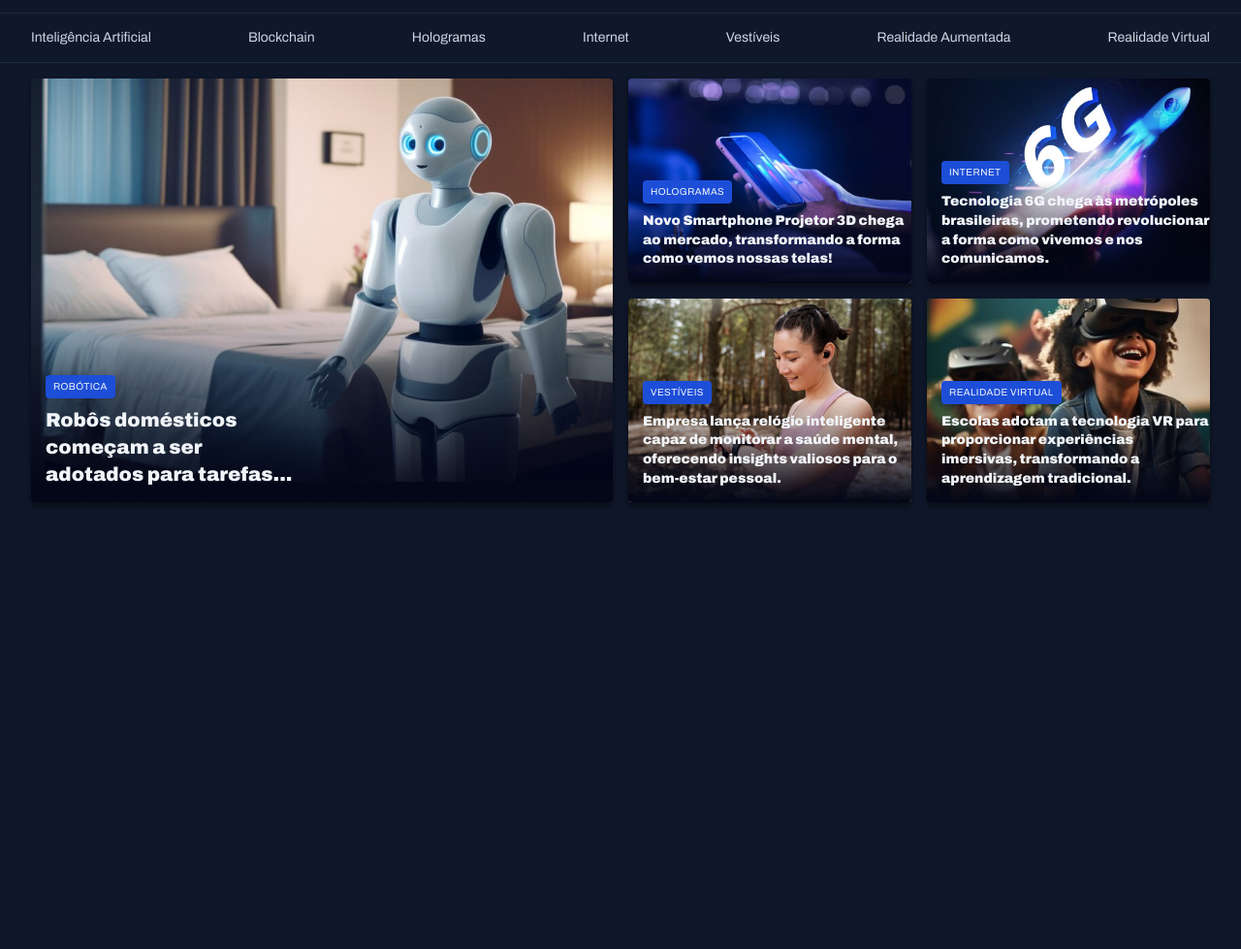
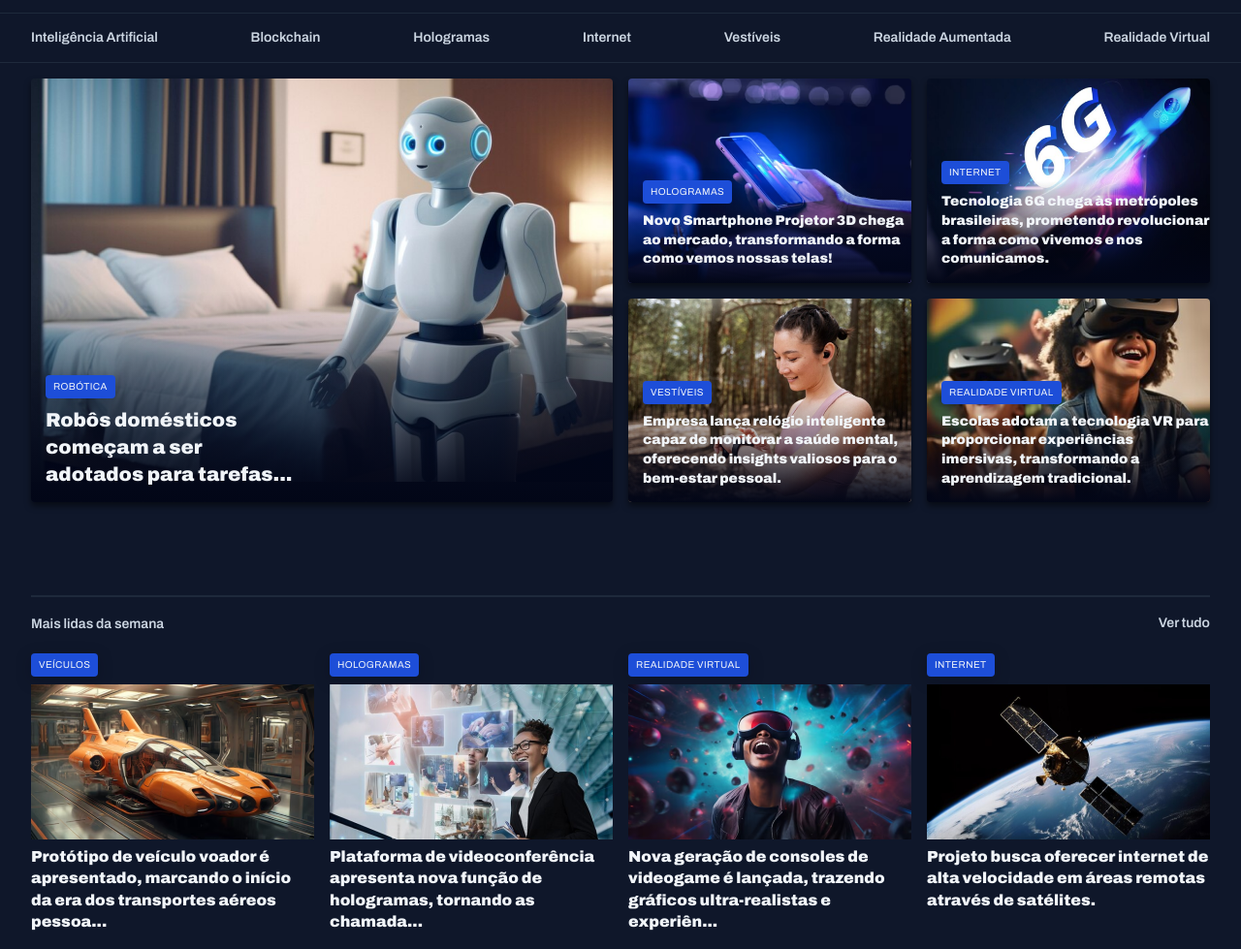
Before and after one commit to AndreTrevizam/projeto-technews-responsivo, a plain HTML site: page index.html in a window 1280 px wide. Shown: the part 51-1030 px from the top of the page at 97% size. Before the commit the page ends 800 px from the top, so only its background shows below. Drawn offline with Linux system fonts and the light colour scheme.

Commit message:
seção weekly

```diff
--- a/index.html
+++ b/index.html
@@ -30,13 +30,13 @@
     </div>
 
     <nav class="container topics flex gap-2 px-base">
-      <p>Inteligência Artificial</p>
-      <p>Blockchain</p>
-      <p class="desktop-only">Hologramas</p>
-      <p class="desktop-only">Internet</p>
-      <p class="desktop-only">Vestíveis</p>
-      <p class="desktop-only">Realidade Aumentada</p>
-      <p class="desktop-only">Realidade  Virtual</p>
+      <a>Inteligência Artificial</a>
+      <a>Blockchain</a>
+      <a class="desktop-only">Hologramas</a>
+      <a class="desktop-only">Internet</a>
+      <a class="desktop-only">Vestíveis</a>
+      <a class="desktop-only">Realidade Aumentada</a>
+      <a class="desktop-only">Realidade  Virtual</a>
     </nav>
   </header>
 
@@ -86,7 +86,47 @@
 
     </section>
 
+    <section id="weekly" class="grid gap-1">
+      <div class="divider"></div>
+      <header class="flex items-center">
+        <h3>Mais lidas da semana</h3>
 
+        <a href="#">
+          <strong>Ver tudo</strong>
+        </a>
+      </header>
+
+      <div class="grid gap-1">
+        <figure>
+          <span class="content-tag">Veículos</span>
+          <img src="assets/images/Image 06.png" alt="">
+          <p>
+            Protótipo de veículo voador é apresentado, marcando o início da era dos transportes aéreos pessoa...
+          </p>
+        </figure>
+        <figure>
+          <span class="content-tag">Hologramas</span>
+          <img src="assets/images/Image 07.png" alt="">
+          <p>
+            Plataforma de videoconferência apresenta nova função de hologramas, tornando as chamada...
+          </p>
+        </figure>
+        <figure>
+          <span class="content-tag">Realidade virtual</span>
+          <img src="assets/images/Image 08.png" alt="">
+          <p>
+            Nova geração de consoles de videogame é lançada, trazendo gráficos ultra-realistas e experiên...
+          </p>
+        </figure>
+        <figure>
+          <span class="content-tag">Internet</span>
+          <img src="assets/images/Image 09.png" alt="">
+          <p>
+            Projeto busca oferecer internet de alta velocidade em áreas remotas através de satélites.
+          </p>
+        </figure>
+      </div>
+    </section>
   </main>
 </body>
 </html>
--- a/styles/global.css
+++ b/styles/global.css
@@ -59,6 +59,17 @@ h1 {
   line-height: 1.35;
 }
 
+a {
+  text-decoration: none;
+  color: var(--text-color-secondary);
+  font-weight: var(--fw-sb);
+  font-size: var(--fs-sm);
+}
+
+a:hover {
+  color: var(--brand-color-light);
+}
+
 h2, h3 {
   line-height: 1.40;
 }
--- a/styles/main.css
+++ b/styles/main.css
@@ -1,4 +1,6 @@
 #featured {
+  padding-bottom: 1rem;
+
   & .card {
     & .highlight {
       height: 26rem;
@@ -40,8 +42,6 @@
 }
 @media (width >= 80em) {
   #featured {
-    grid-template-areas: "featured featured";
-    grid-area: featured;
     grid-template-columns: 1fr 1fr;
 
     & #desktop-grid {
@@ -51,3 +51,38 @@
 
   }
 }
+
+
+#weekly {
+  & .divider {
+    margin-top: 2rem;
+  }
+  & header {
+    justify-content: space-between;
+
+    & h3 {
+      font-weight: var(--fw-sb);
+      font-size: var(--fs-sm);
+      color: var(--text-color-secondary);
+    }
+  }
+
+  & p {
+    font-weight: var(--fw-xb);
+    font-size: var(--fs-base);
+    line-height: 1.4;
+  }
+
+}
+
+@media (width >= 80em) {
+  #weekly {
+    & .divider {
+      margin-top: 5rem;
+    }
+
+    &>div {
+      grid-template-columns: repeat(4, 18.25rem);
+    }
+  }
+}
--- a/styles/utility.css
+++ b/styles/utility.css
@@ -81,6 +81,10 @@
   padding-block: var(--py-sm);
 }
 
+.divider {
+  border: 1px solid var(--stroke-color);
+}
+
 @media (width >= 80em) {
   .container {
     max-width: 80rem;
```
Also changed, not shown: assets/icons/Arrow-White.svg (added).
